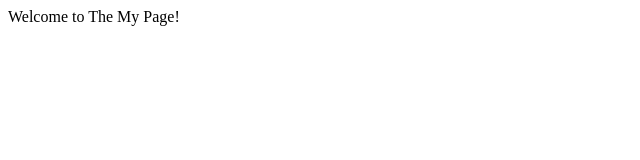
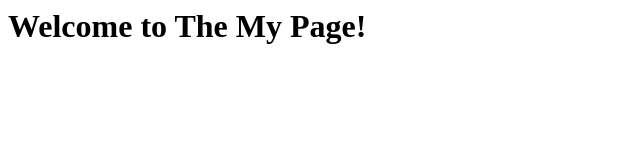
Before and after one commit to helpu16/vale.github.io, a plain HTML site: page index.html in a window 1280 px wide. Shown: the whole page, without its empty margins (0-640 px from the left). Drawn offline with Linux system fonts and the light colour scheme.

Commit message:
Update index.html

```diff
--- a/index.html
+++ b/index.html
@@ -1,5 +1,5 @@
 <html>
   <body>
-      <h1></h1>Welcome to The My Page!</h1>
+      <h1>Welcome to The My Page!</h1>
   </body>
 </html>
```
